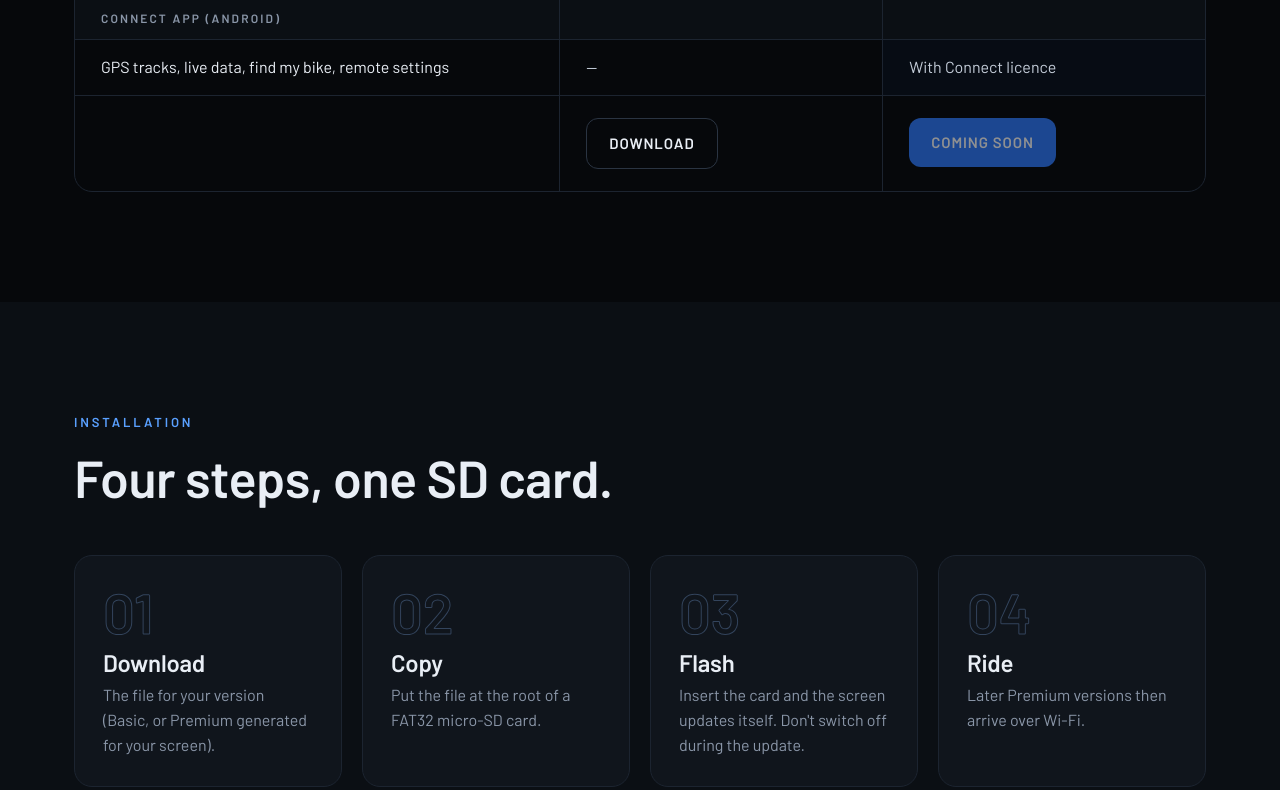
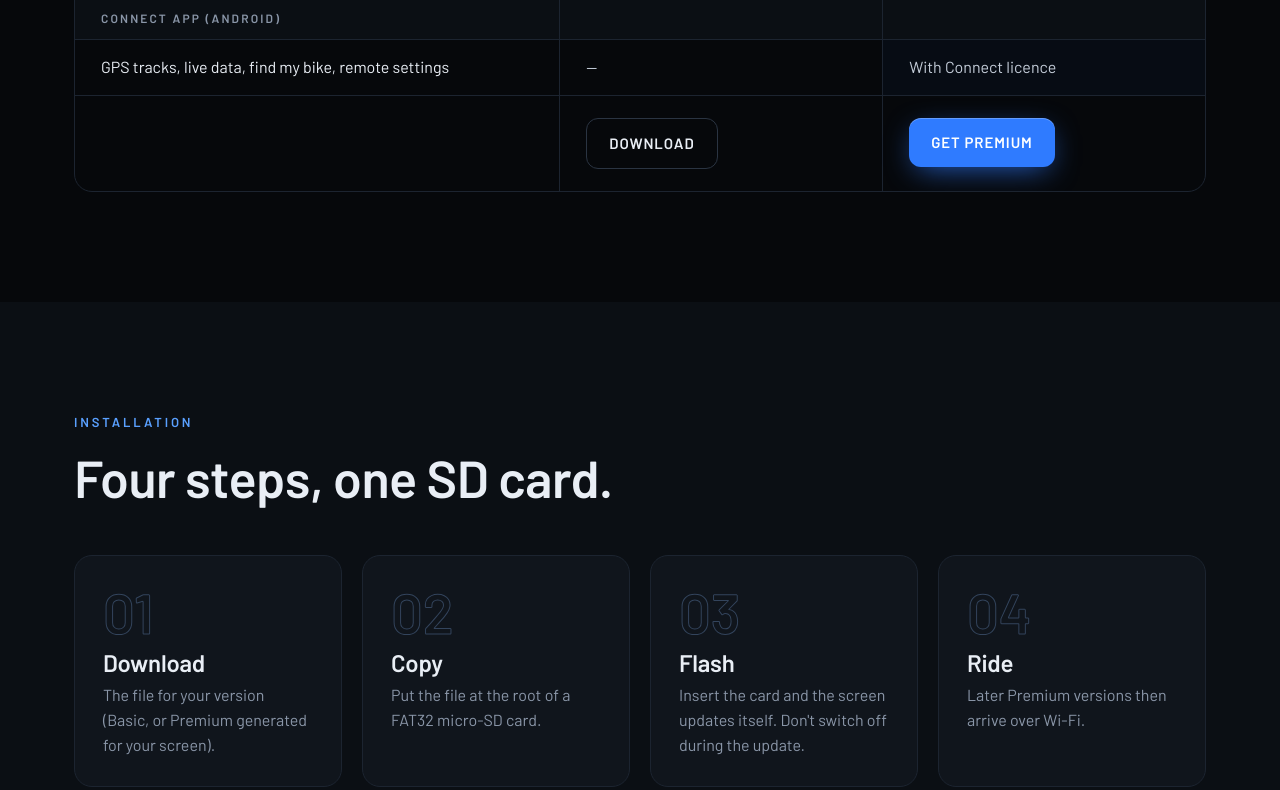
Before and after one commit to carprideenhanced/carprideenhanced.github.io, a plain HTML site: page index.html in a window 1280 px wide. Shown: the part 8141-8931 px from the top of the page. Drawn offline with Linux system fonts and the light colour scheme.

Commit message:
Update index.html
premium URL update

```diff
--- a/index.html
+++ b/index.html
@@ -443,7 +443,7 @@ footer .w{display:flex;justify-content:space-between;gap:30px;flex-wrap:wrap}
 <script>
 // Lien Premium : remplacer par l'URL définitive
 // Lien Premium : mettre l'adresse ici (vide = boutons « Bientôt disponible »)
-const PREMIUM_URL='';
+const PREMIUM_URL='https://ko-fi.com/s/bf1647191e';
 // Lien de l'appli Connect : mettre l'adresse ici (vide = bouton « Bientôt disponible »)
 const APP_URL='';
 document.querySelectorAll('.app-link').forEach(a=>{
```
